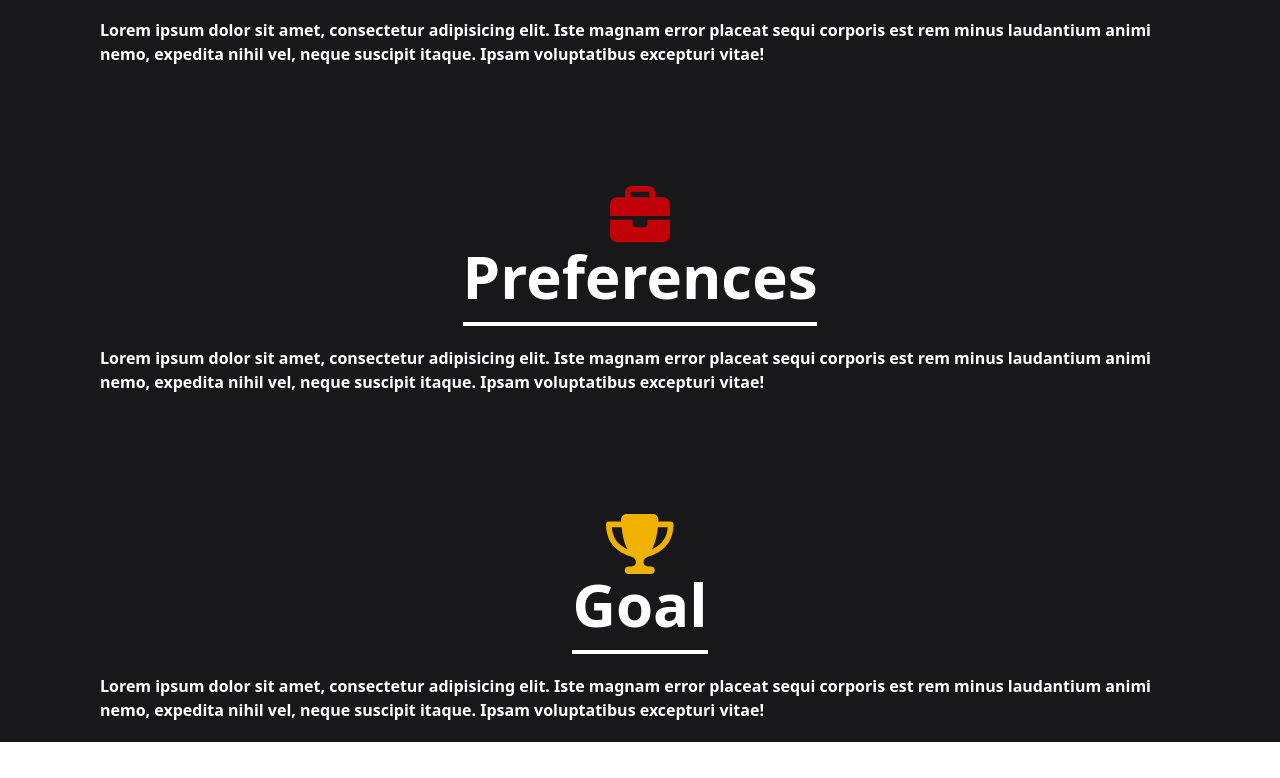
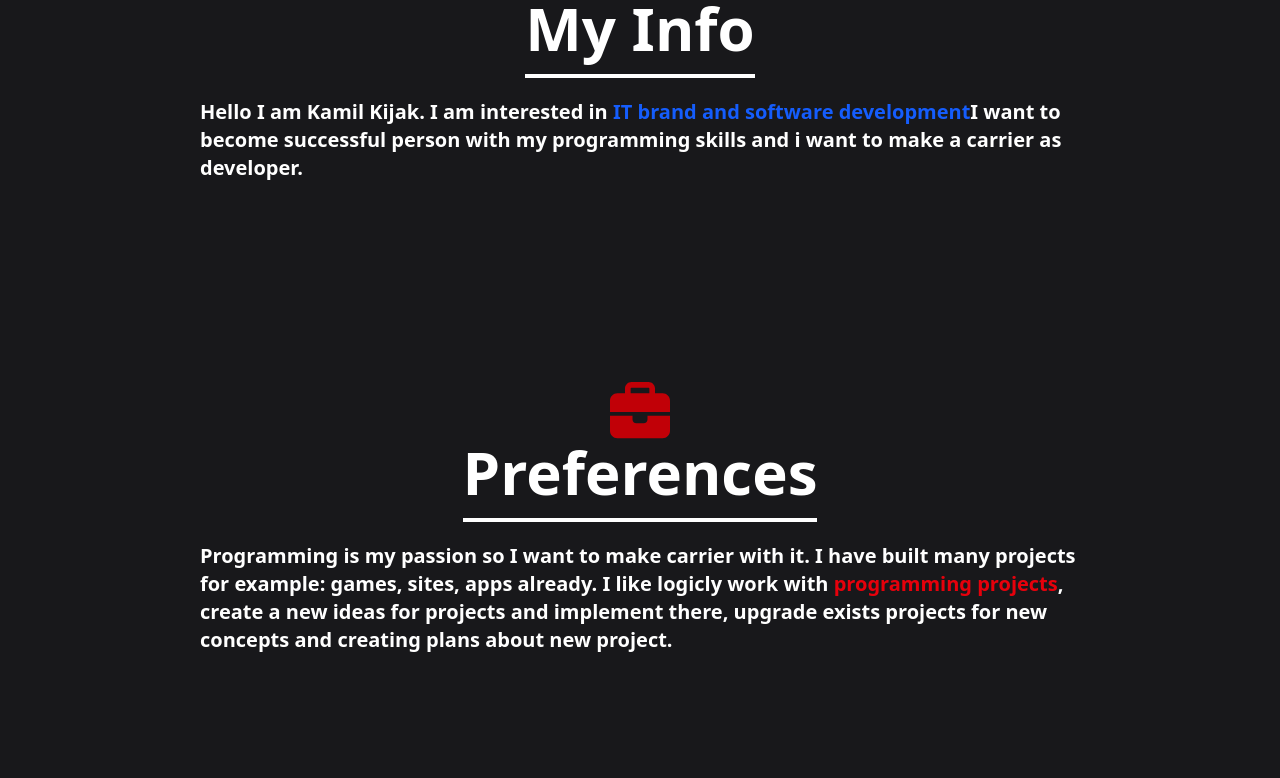
Before and after one commit to Kamil-Kijak/personal-website, a React (Vite) app: page / in a window 1280 px wide. Shown: the part 942-1720 px from the top of the page. Before the commit the page ends 1684 px from the top, so only its background shows below. Built offline with nearby package versions, Linux system fonts and the light colour scheme.

Commit message:
modify a content on website

```diff
--- /dev/null
+++ b/src/Components/Pages/AboutMe.jsx
@@ -0,0 +1,8 @@
+
+export default function AboutMe() {
+    return (
+        <main className="bg-zinc-900 min-h-screen">
+
+        </main>
+    )
+}
--- a/src/Components/Pages/Home.jsx
+++ b/src/Components/Pages/Home.jsx
@@ -12,29 +12,41 @@ export default function Home() {
                 <span className="text-5xl font-extrabold text-zinc-600 mt-10">To My site</span>
             </section>
             <section className="flex flex-col justify-center items-center">
-                <section className="flex flex-col items-center">
+                <section className="flex flex-col items-center mt-20">
                     <FontAwesomeIcon icon={faCircleInfo} className="text-blue-700 text-6xl"/>
                     <span className="text-white text-6xl font-bold">My Info</span>
                     <div className="w-full border-t-4 border-t-white mt-4"></div>
                 </section>
-                <section className="sm:mx-50 md:mx-25 mx-5 mt-5">
-                    <span className="text-white text-wrap font-bold">Lorem ipsum dolor sit amet, consectetur adipisicing elit. Iste magnam error placeat sequi corporis est rem minus laudantium animi nemo, expedita nihil vel, neque suscipit itaque. Ipsam voluptatibus excepturi vitae!</span>
+                <section className="sm:mx-50 mx-25 mt-5">
+                    <span className="text-white text-wrap font-bold text-xl">
+                        Hello I am Kamil Kijak. I am interested in <span className="text-blue-600">IT brand and software development</span>
+                        I want to become successful person with my programming skills and i want to make a carrier as developer.
+                    </span>
                 </section>
-                <section className="flex flex-col items-center mt-30">
+                <section className="flex flex-col items-center mt-50">
                     <FontAwesomeIcon icon={faBriefcase} className="text-red-700 text-6xl"/>
                     <span className="text-white text-6xl font-bold">Preferences</span>
                     <div className="w-full border-t-4 border-t-white mt-4"></div>
                 </section>
-                <section className="sm:mx-50 md:mx-25 mx-5 mt-5">
-                    <span className="text-white text-wrap font-bold">Lorem ipsum dolor sit amet, consectetur adipisicing elit. Iste magnam error placeat sequi corporis est rem minus laudantium animi nemo, expedita nihil vel, neque suscipit itaque. Ipsam voluptatibus excepturi vitae!</span>
+                <section className="sm:mx-50 mx-25 mt-5">
+                    <span className="text-white text-wrap font-bold text-xl">
+                        Programming is my passion so I want to make carrier with it. I have built many projects for example: games, sites, apps already.
+                        I like logicly work with <span className="text-red-600">programming projects</span>, create a new ideas for projects
+                         and implement there, upgrade exists projects for new concepts and creating plans about new project.
+                    </span>
                 </section>
-                <section className="flex flex-col items-center mt-30">
+                <section className="flex flex-col items-center mt-50">
                     <FontAwesomeIcon icon={faTrophy} className="text-yellow-500 text-6xl"/>
                     <span className="text-white text-6xl font-bold">Goal</span>
                     <div className="w-full border-t-4 border-t-white mt-4"></div>
                 </section>
-                <section className="sm:mx-50 md:mx-25 mx-5 my-5 ">
-                    <span className="text-white text-wrap font-bold">Lorem ipsum dolor sit amet, consectetur adipisicing elit. Iste magnam error placeat sequi corporis est rem minus laudantium animi nemo, expedita nihil vel, neque suscipit itaque. Ipsam voluptatibus excepturi vitae!</span>
+                <section className="sm:mx-50 mx-25 my-5 ">
+                    <span className="text-white text-wrap font-bold text-xl">
+                        My goal is extend my skills and improve my work for better work.
+                        By builting projects I learn new skills, new technologies and improve work with another projects.
+                        I am really great fan of IT things so I want to <span className="text-yellow-400">learn and upgrade myself</span> to make a technology related carrier.
+                        I hope that my efforts will succeed.
+                        </span>
                 </section>
             </section>
         </main>
--- a/src/main.jsx
+++ b/src/main.jsx
@@ -5,6 +5,7 @@ import {BrowserRouter, Navigate, Route, Routes} from "react-router-dom"
 
 import Home from "./Components/Pages/Home"
 import Navigation from "./Components/Pages/Navigation"
+import AboutMe from './Components/Pages/AboutMe'
 
 createRoot(document.getElementById('root')).render(
   <StrictMode>
@@ -12,6 +13,7 @@ createRoot(document.getElementById('root')).render(
       <Navigation></Navigation>
       <Routes>
         <Route path='/' element={<Home></Home>}></Route>
+        <Route path='/aboutMe' element={<AboutMe></AboutMe>}></Route>
         <Route path='*' element={<Navigate to={"/"}></Navigate>}></Route>
       </Routes>
     </BrowserRouter>
```
